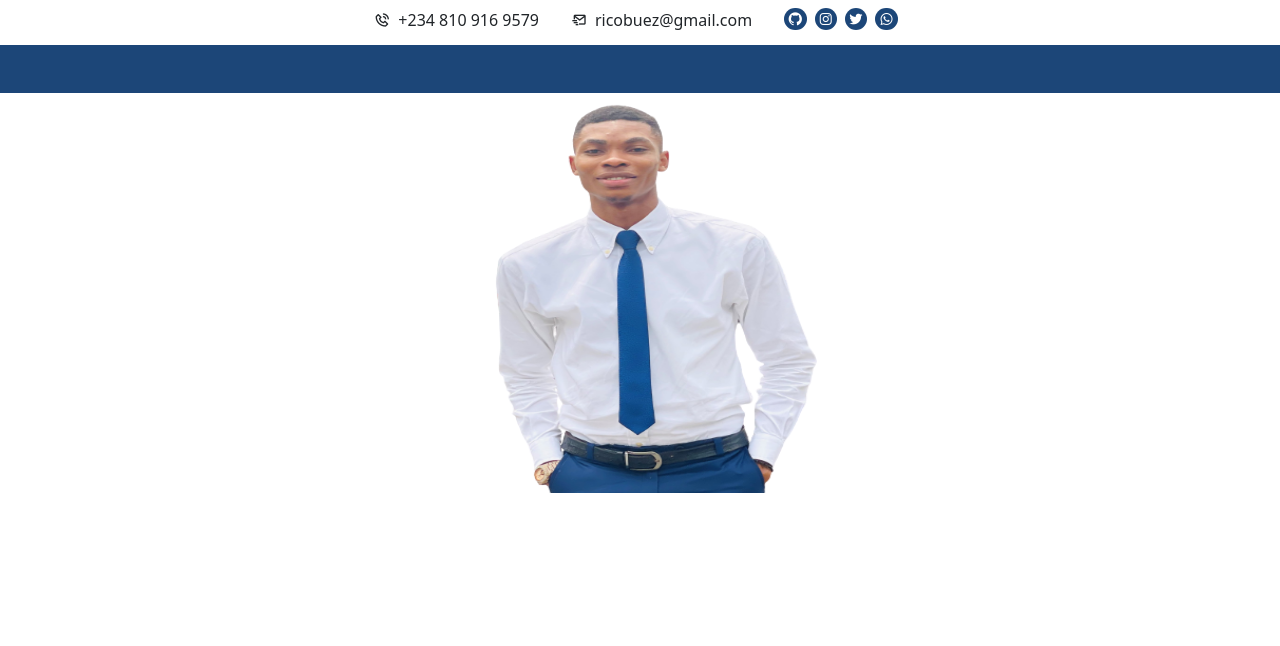
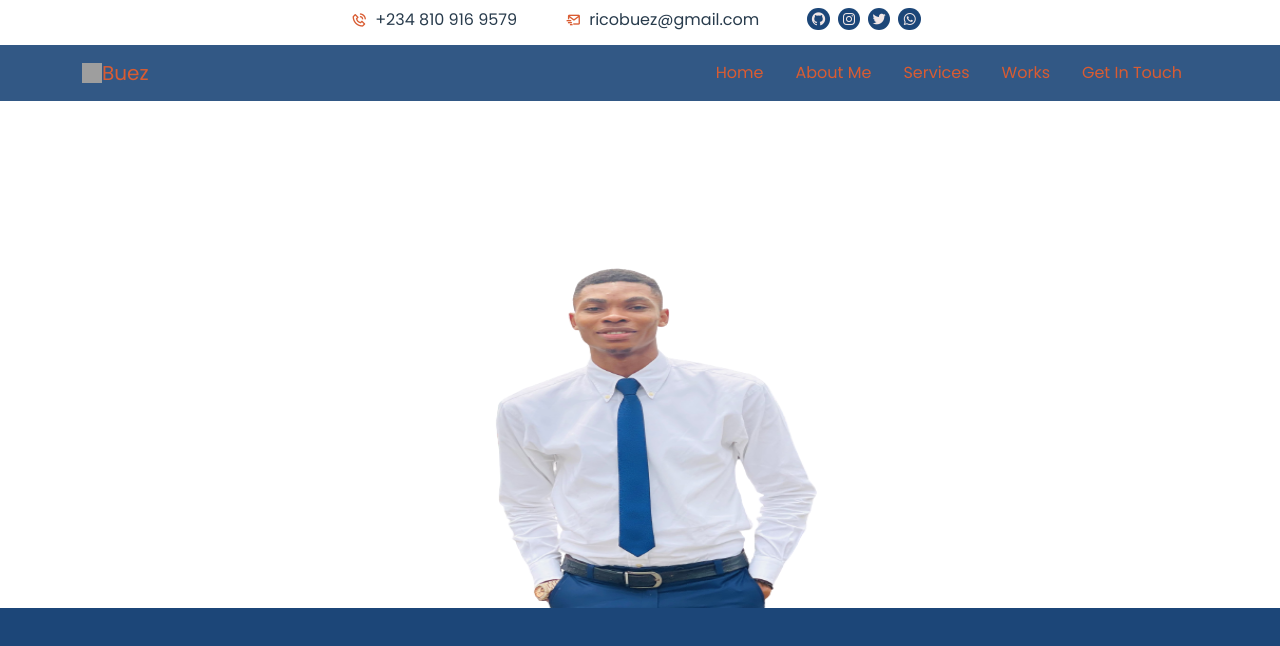
Before and after one commit to buezrico/portfolio-nextjs, a Next.js app: page / in a window 1280 px wide. Shown: the top 646 px of the page. Built offline with nearby package versions, Linux system fonts and the light colour scheme; grey boxes are pictures that could not be loaded.

Commit message:
creating the header content

```diff
--- a/components/Navbar.tsx
+++ b/components/Navbar.tsx
@@ -1,7 +1,42 @@
+import Image from "next/image";
+
 const Navbar = () => {
   return (
     <nav>
-      <div className="container inner"></div>
+      <div className="container inner">
+        <a className="navbar-brand text-secondary d-flex align-items-center">
+          <Image
+            src="/images/logo.ico"
+            height={20}
+            width={20}
+            className="img-fluid bx-tada-hover"
+          />
+          Buez
+        </a>
+
+        <i className="bx bx-menu bx-tada-hover bx-sm d-md-none"></i>
+
+        <div className="d-none d-md-flex">
+          <ul className="nav">
+            <li className="nav-item">
+              <a className="nav-link bx-tada-hover">Home</a>
+            </li>
+            <li className="nav-item">
+              <a className="nav-link bx-tada-hover">About Me</a>
+            </li>
+
+            <li className="nav-item">
+              <a className="nav-link bx-tada-hover">Services</a>
+            </li>
+            <li className="nav-item">
+              <a className="nav-link bx-tada-hover">Works</a>
+            </li>
+            <li className="nav-item">
+              <a className="nav-link bx-tada-hover">Get In Touch</a>
+            </li>
+          </ul>
+        </div>
+      </div>
     </nav>
   );
 };
--- a/pages/index.tsx
+++ b/pages/index.tsx
@@ -22,6 +22,7 @@ export default function Home() {
       </Head>
 
       <header>
+        <div className="top">
           <div className="top-info ">
             <div className="phone contact-info">
               <i className="bx bx-phone-call bx-tada-hover"></i>
@@ -39,16 +40,20 @@ export default function Home() {
             </div>
           </div>
           <Navbar />
+        </div>
 
         <div className="content">
+          <div className="center-content">
             <Image
               src="/images/profile-pic.png"
-            height={400}
+              height={350}
               width={400}
               className="img-fluid"
               // layout="responsive"
             />
           </div>
+          <div className="bottom-content"></div>
+        </div>
       </header>
     </div>
   );
--- a/styles/_variables.scss
+++ b/styles/_variables.scss
@@ -1,4 +1,4 @@
 $primary: #1c4678;
-$secondary: #d5a493;
+$secondary: #d95c32;
 $dark: #283b4c;
-$light: #ffffff;
+$light: #f0e6e6;
--- a/styles/globals.scss
+++ b/styles/globals.scss
@@ -14,6 +14,7 @@ a {
 }
 
 * {
+  font-family: "Poppins", sans-serif;
   box-sizing: border-box;
 }
 
@@ -22,6 +23,11 @@ p {
 }
 
 header {
+  height: 100vh;
+  display: flex;
+  flex-direction: column;
+  justify-content: space-between;
+  // background: red;
   .top-info {
     display: flex;
     justify-content: center;
@@ -32,11 +38,13 @@ header {
     .contact-info {
       display: flex;
       align-items: center;
-      margin-right: 2rem;
+      margin-right: 3rem;
       margin-bottom: 0.3rem;
+      color: $dark;
 
       i {
         margin-right: 0.5rem;
+        color: $secondary;
       }
       p {
         margin: 0;
@@ -53,18 +61,56 @@ header {
     }
   }
   nav {
-    background: $primary;
-    height: 3rem;
+    background: rgba(28, 70, 120, 0.9);
+    color: $light;
+    position: sticky;
+    top: 0;
+    padding: 0.5rem;
+    z-index: 10;
+    // box-shadow: ;
     .inner {
-      // background: red;
+      display: flex;
+      align-items: center;
+      justify-content: space-between;
+      i {
+        background: $secondary;
+        color: $primary;
+        cursor: pointer;
+        padding: 0.1rem;
+      }
+      ul {
+        li {
+          a {
+            color: $secondary;
+            cursor: pointer;
+            &:hover {
+              color: $light;
+            }
+          }
+        }
+      }
     }
   }
   h1 {
-    color: $primary;
+    color: linear-gradient();
   }
 
   .content {
-    display: grid;
-    place-items: center;
+    height: 80%;
+    display: flex;
+    flex-direction: column;
+    justify-content: flex-end;
+    .center-content {
+      display: grid;
+      place-items: center;
+    }
+    .bottom-content {
+      // flex: 1;
+      height: 30%;
+      background: $primary;
+      @media screen and (max-width: 768px) {
+        height: 50%;
+      }
+    }
   }
 }
--- a/styles/index.scss
+++ b/styles/index.scss
@@ -1,2 +1,4 @@
 @import "./variables";
 @import "../node_modules/bootstrap/scss/bootstrap.scss";
+@import url("https://fonts.googleapis.com/css2?family=Bodoni+Moda&display=swap");
+@import url("https://fonts.googleapis.com/css2?family=Poppins&display=swap");
```
Lines whose indentation alone changed are shown as unchanged.
